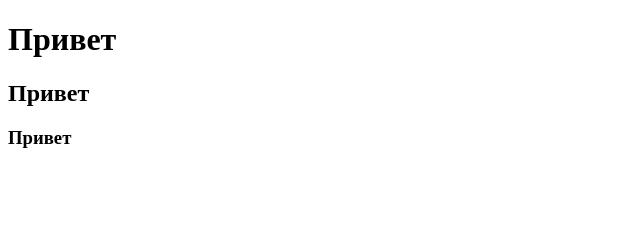
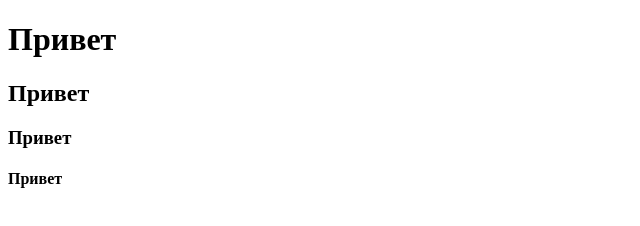
Before and after one commit to JollyM5426/test-repo, a plain HTML site: page index.html in a window 1280 px wide. Shown: the full height of the page, 0-640 px from the left. Drawn offline with Linux system fonts and the light colour scheme.

Commit message:
Ошибочный коммит

```diff
--- a/index.html
+++ b/index.html
@@ -12,6 +12,7 @@
     <h1>Привет</h1>
     <h2>Привет</h2>
     <h3>Привет</h3>
+    <h4>Привет</h4>
 </body>
 
 </html>
```
